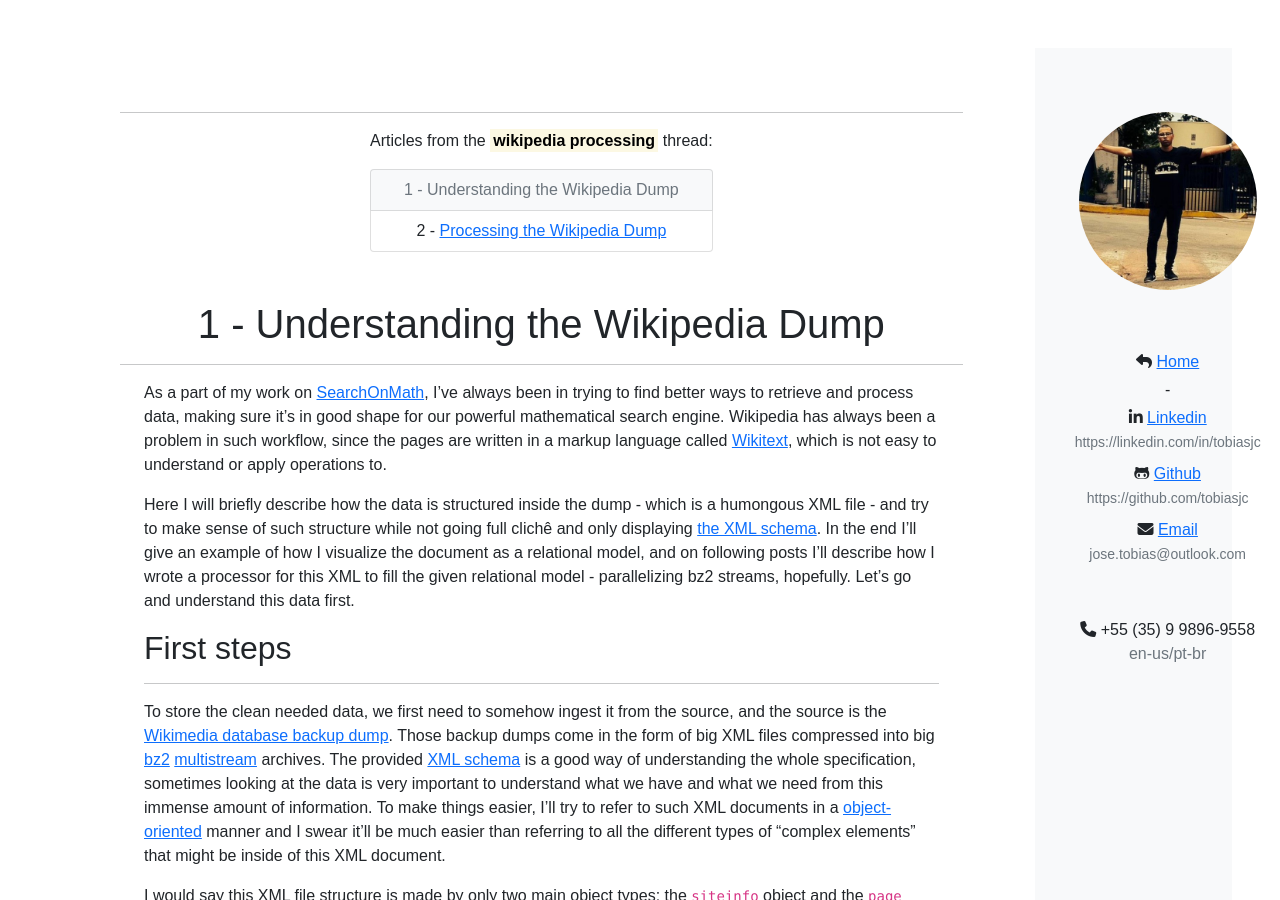
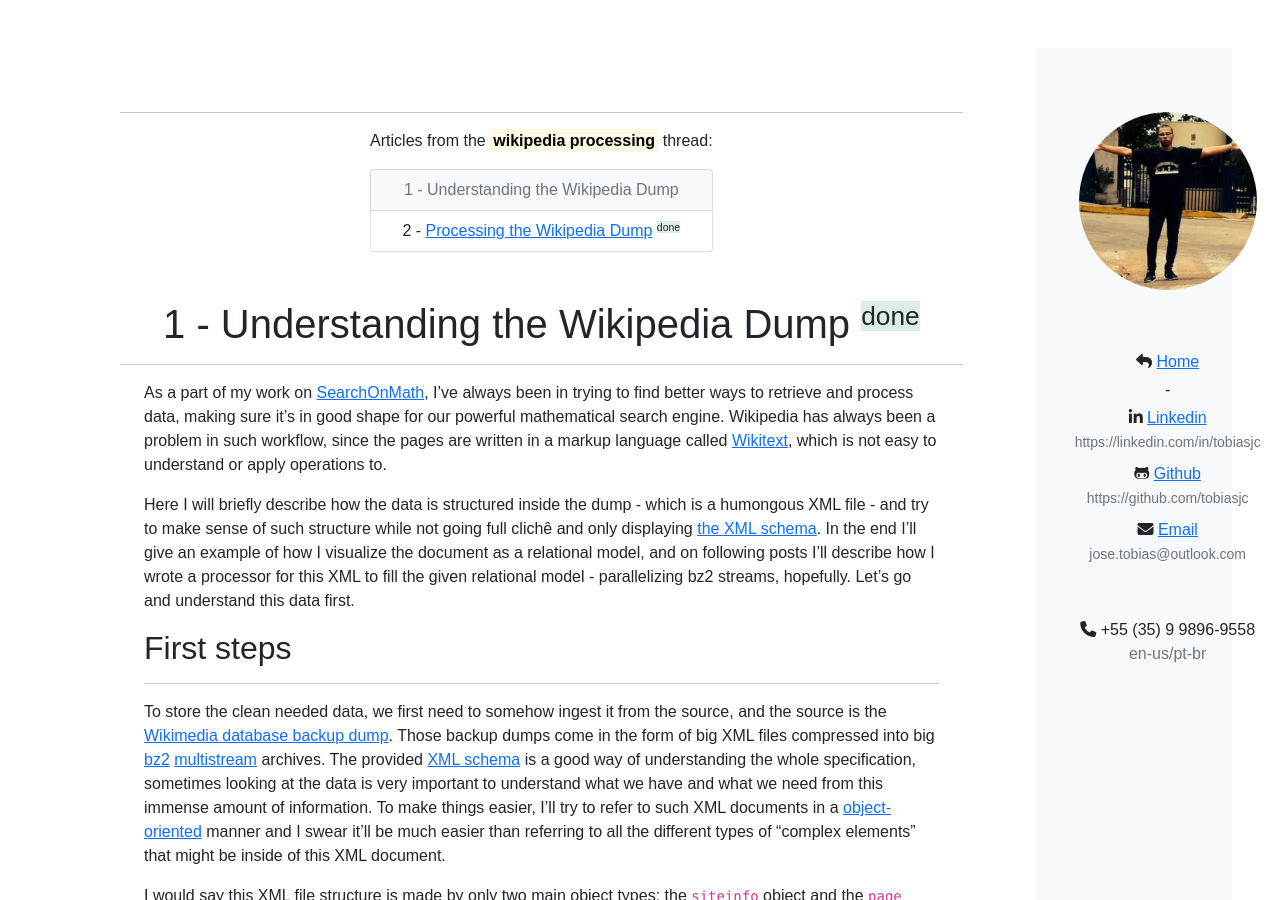
Before and after one commit to tobiasjc/tobiasjc.github.io, a Jekyll site: the page built from _posts/2022-03-05-Understanding_the_Wikipedia_dump.md, in a window 1280 px wide and 900 px high. Built offline with Jekyll 4.4.1, drawn with Linux system fonts in a browser that asks for light colours; nearby versions of some CDN libraries.

Commit message:
new features, new idea for a post
Signed-off-by: José Tobias <jose.tobias@outlook.com>

```diff
--- a/_layouts/post.html
+++ b/_layouts/post.html
@@ -16,16 +16,34 @@ layout: default
                         </li>
                     {% else %}
                         <li class="list-group-item">
-                        {{ post.index }} - <a class="stretched-link" href="{{post.url}}">{{post.title}}</a> <br>
+                            {{ post.index }} - <a class="stretched-link" href="{{post.url}}">{{post.title}}</a> <small>
+                                {% if post.status == "done" %}
+                                    <sup class="bg-success" style="--bs-bg-opacity: .15">done</sup>
+                                {% else if post.status == "in-progress" %}
+                                    <sup class="bg-danger" style="--bs-bg-opacity: .15">in-progress</sup>
+                                {% endif %}
+                            </small>
                         </li>
                     {% endif %}
                 {% endfor %}
             </ul>
         </div>
     </div>
-    <h1 class="text-center">{{ page.index }} - {{ page.title }}</h1>
+    <h1 class="text-center">{{ page.index }} - {{ page.title }} <small>
+            {% if page.status == "done" %}
+                <sup class="bg-success" style="--bs-bg-opacity: .15">done</sup>
+            {% else if page.status == "in-progress" %}
+                <sup class="bg-danger" style="--bs-bg-opacity: .15">in-progress</sup>
+            {% endif %}
+        </small> </h1>
 {% else %}
-    <h1 class="text-center">{{ page.title }}</h1>
+<h1 class="text-center">{{ page.title }} <small>
+    {% if page.status == "done" %}
+        <sup class="bg-success" style="--bs-bg-opacity: .15">done</sup>
+    {% else if page.status == "in-progress" %}
+        <sup class="bg-danger" style="--bs-bg-opacity: .15">in-progress</sup>
+    {% endif %}
+</small></h1>
 {% endif %}
 
 <hr />
--- a/_posts/2022-03-05-Understanding_the_Wikipedia_dump.md
+++ b/_posts/2022-03-05-Understanding_the_Wikipedia_dump.md
@@ -4,6 +4,7 @@ title: Understanding the Wikipedia Dump
 categories: data scala wikipedia
 thread: wikipedia processing
 index: 1
+status: done
 ---
 
 As a part of my work on [SearchOnMath](https://searchonmath.com){:target="_blank"}, I've always been in trying to find better ways to retrieve and process data, making sure it's in good shape for our powerful mathematical search engine. Wikipedia has always been a problem in such workflow, since the pages are written in a markup language called [Wikitext](https://en.wikipedia.org/wiki/Help:Wikitext){:target="_blank"}, which is not easy to understand or apply operations to.
```
Also changed, not shown: _posts/2022-03-10-Processing_the_Wikipedia_dump.md (+1 -0 lines), _posts/2022-04-02-Designing-a-Data-Pipeline.md (added, +8 -0 lines), index.html (+7 -1 lines). Lines whose indentation alone changed are shown as unchanged.
